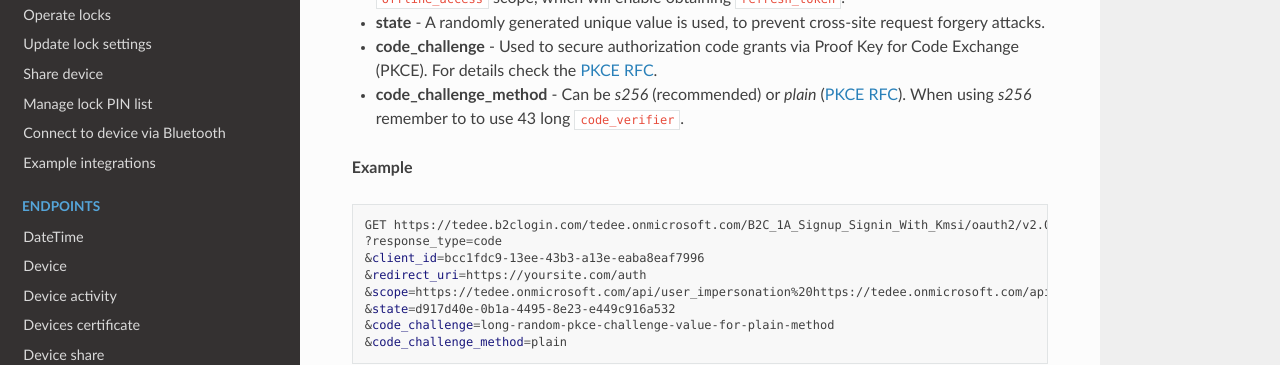
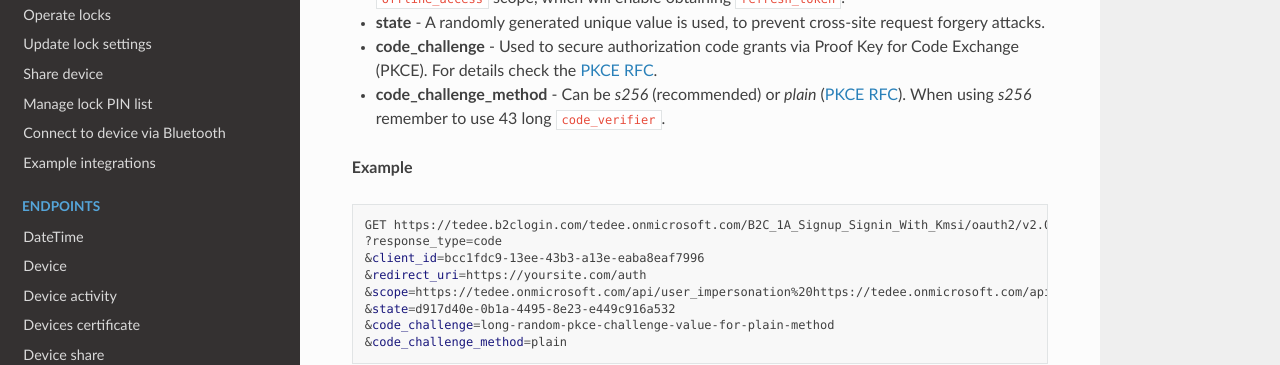
Before and after one commit to tedee-com/tedee-api-doc, a Sphinx documentation site: the page built from docs/source/howtos/authenticate.rst, in a window 1280 px wide and 900 px high, scrolled down 3261 px. Shown: the part 149-514 px from the top of the window. Built offline with Sphinx 7.4.7 and the Read the Docs theme 2.0.0, drawn with Linux system fonts in a browser that asks for light colours; pages that are not in the unit, such as notebooks, are missing from menus.

Commit message:
fix comments

```diff
--- a/docs/source/howtos/authenticate.rst
+++ b/docs/source/howtos/authenticate.rst
@@ -135,7 +135,7 @@ The authorization process begins with the GET request to the authorization endpo
 * **scope** - A space-separated list of scopes. A single scope value indicates the permissions that are being requested. The |scopePrefix|user_impersonation scope is required (:ref:`list of available scopes <list-of-scopes>`). When building app with Mobile/Desktop flow, remember to add ``offline_access`` scope, which will enable obtaining ``refresh_token``.
 * **state** - A randomly generated unique value is used, to prevent cross-site request forgery attacks.
 * **code_challenge** - Used to secure authorization code grants via Proof Key for Code Exchange (PKCE). For details check the `PKCE RFC <https://datatracker.ietf.org/doc/html/rfc7636>`_.
-* **code_challenge_method** - Can be `s256` (recommended) or `plain` (`PKCE RFC <https://datatracker.ietf.org/doc/html/rfc7636>`_). When using `s256` remember to to use 43 long ``code_verifier``.
+* **code_challenge_method** - Can be `s256` (recommended) or `plain` (`PKCE RFC <https://datatracker.ietf.org/doc/html/rfc7636>`_). When using `s256` remember to use 43 long ``code_verifier``.
 
 **Example**
 
```
